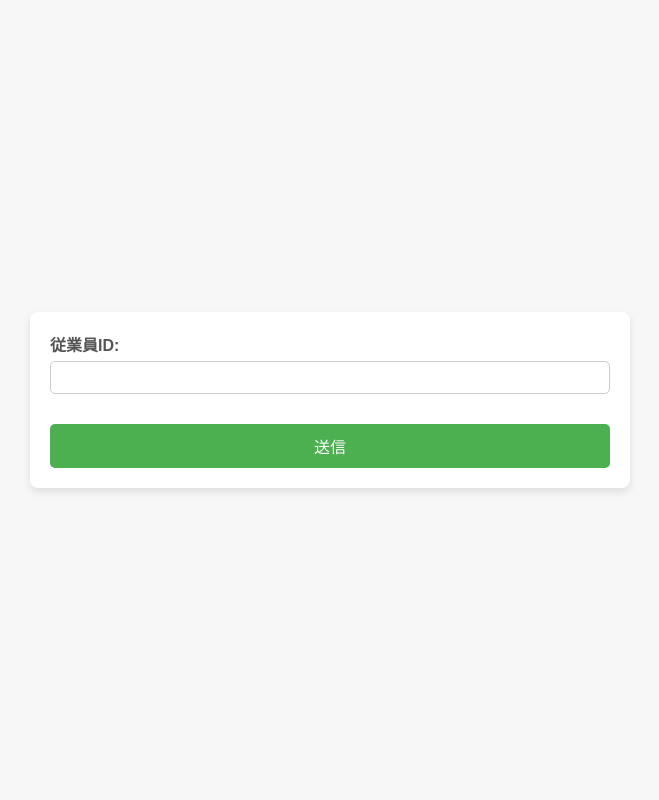
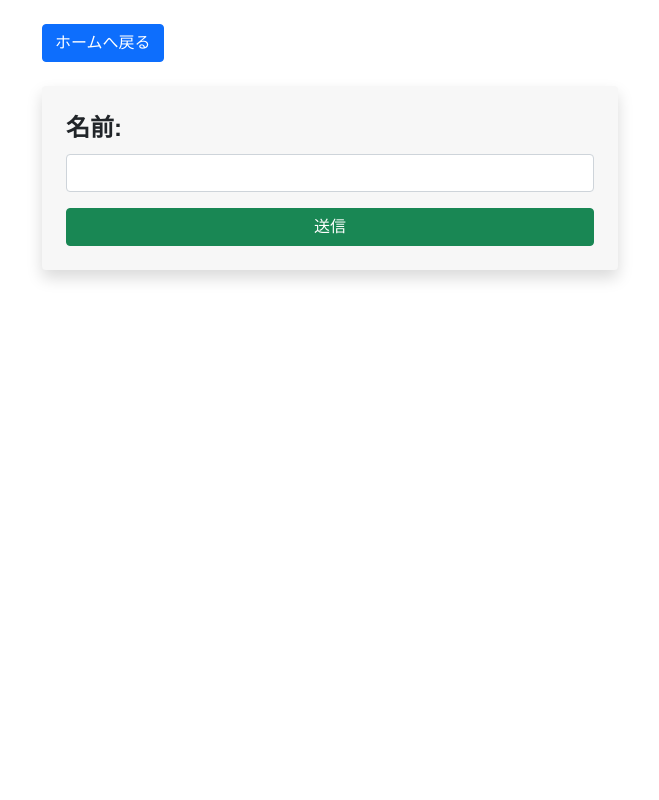
Before and after one commit to Y-Kanekoo/R3, a Django app: page /submit_answers/ in a window 1280 px wide. Shown: the whole page, without its empty margins (310-969 px from the left). Run offline with Django 5.2, Linux system fonts and the light colour scheme; data that the repository does not hold is empty; some libraries are stand-ins or nearby versions.

Commit message:
submit_answers.html + .css

```diff
--- a/myproject-master/myproject-master/myapp/static/myapp/css/submit_answers.css
+++ b/myproject-master/myproject-master/myapp/static/myapp/css/submit_answers.css
@@ -1,79 +1,17 @@
+/* submit_answers.css */
+
 body {
     font-family: Arial, sans-serif;
-    margin: 0;
-    padding: 0;
-    background-color: #f7f7f7;
-    display: flex;
-    align-items: center;
-    justify-content: center;
-    height: 100vh;
-    overflow: hidden;
 }
 
-h2 {
-    color: #333;
-    text-align: center;
-    margin-bottom: 20px;
+.container {
+    max-width: 600px;
 }
 
-form {
-    width: 80%;
-    max-width: 600px;
-    max-height: 80vh; /* 最大の高さ */
-    overflow-y: auto; /* スクロール対応 */
-    padding: 20px;
-    background-color: #ffffff;
-    border-radius: 8px;
-    box-shadow: 0px 4px 8px rgba(0, 0, 0, 0.1);
-    box-sizing: border-box;
-    text-align: center;
+h5 {
+    font-size: 1.25rem;
 }
 
-.form-group, .question-section {
-    margin-bottom: 20px;
-    text-align: left;
+.bg-light {
+    background-color: #f7f7f7 !important;
 }
-
-label {
-    font-weight: bold;
-    color: #555;
-}
-
-input[type="text"], input[type="time"] {
-    width: 100%;
-    padding: 8px;
-    margin-top: 5px;
-    border-radius: 5px;
-    border: 1px solid #ccc;
-    box-sizing: border-box;
-}
-
-.option {
-    margin-left: 20px;
-    display: block;
-    text-align: left;
-}
-
-.question-section {
-    padding: 15px;
-    background-color: #f9f9f9;
-    border-radius: 8px;
-    border: 1px solid #ddd;
-    margin-bottom: 20px;
-}
-
-.submit-button {
-    width: 100%;
-    padding: 10px;
-    background-color: #4CAF50;
-    color: white;
-    border: none;
-    border-radius: 5px;
-    font-size: 16px;
-    cursor: pointer;
-    margin-top: 10px;
-}
-
-.submit-button:hover {
-    background-color: #45a049;
-}
--- a/myproject-master/myproject-master/myapp/templates/myapp/submit_answers.html
+++ b/myproject-master/myproject-master/myapp/templates/myapp/submit_answers.html
@@ -1,34 +1,46 @@
 <!DOCTYPE html>
 <html lang="ja">
+
 <head>
     <meta charset="UTF-8">
     <meta name="viewport" content="width=device-width, initial-scale=1.0">
     <title>回答の提出</title>
     {% load static %}
+    <link href="https://cdn.jsdelivr.net/npm/bootstrap@5.1.3/dist/css/bootstrap.min.css" rel="stylesheet">
     <link rel="stylesheet" href="{% static 'myapp/css/submit_answers.css' %}">
 </head>
+
 <body>
+    <div class="container mt-4">
+        <!-- ホームに戻るボタン -->
+        <div class="mb-4">
+            <a href="{% url 'myapp:home' %}" class="btn btn-primary">ホームへ戻る</a>
+        </div>
 
-    <form method="post">
+        <form method="post" class="bg-light p-4 rounded shadow">
             {% csrf_token %}
 
-        <!-- Employee ID field with label -->
-        <div class="form-group">
-            <label for="employee_id">従業員ID:</label>
-            <input type="text" id="employee_id" name="employee_id" required>
+            <!-- 従業員IDの入力フィールド -->
+            <div class="mb-3">
+                <label for="employee_id" class="form-label fw-bold fs-4"> 名前:</label>
+                <input type="text" id="employee_id" name="employee_id" class="form-control" required>
             </div>
 
+            <!-- アンケートの質問と回答 -->
             {% for questionnaire in questionnaires %}
-            <div class="question-section">
-                <!-- Display questionnaire title -->
-                <h3>{{ questionnaire.title }}</h3>
+            <div class="mb-4 p-3 border rounded">
+                <h5>{{ questionnaire.title }}</h5>
 
                 {% with options_found=False %}
                 {% for option in options %}
                 {% if option.questionnaire.id == questionnaire.id %}
-                            <div class="option">
-                                <input type="radio" id="questionnaire_{{ questionnaire.id }}_{{ option.id }}" name="questionnaire_{{ questionnaire.id }}" value="{{ option.option_value }}" required>
-                                <label for="questionnaire_{{ questionnaire.id }}_{{ option.id }}">{{ option.option_text }}</label>
+                <div class="form-check">
+                    <input class="form-check-input" type="radio"
+                        id="questionnaire_{{ questionnaire.id }}_{{ option.id }}"
+                        name="questionnaire_{{ questionnaire.id }}" value="{{ option.option_value }}" required>
+                    <label class="form-check-label" for="questionnaire_{{ questionnaire.id }}_{{ option.id }}">
+                        {{ option.option_text }}
+                    </label>
                 </div>
                 {% with options_found=True %}
                 {% endwith %}
@@ -36,11 +48,14 @@
                 {% endfor %}
 
                 {% if not options_found %}
-                        <div class="answer-input">
+                <div class="mt-2">
                     {% if questionnaire.answer_type == 'time_select' %}
-                                <input type="time" name="questionnaire_{{ questionnaire.id }}" required>
+                    <!-- カスタムの10分刻み時間ドロップダウン -->
+                    <select name="questionnaire_{{ questionnaire.id }}" class="form-select" required>
+                    </select>
                     {% elif questionnaire.answer_type == 'text' %}
-                                <input type="text" name="questionnaire_{{ questionnaire.id }}" required>
+                    <!-- テキスト入力フィールド -->
+                    <input type="text" name="questionnaire_{{ questionnaire.id }}" class="form-control" required>
                     {% endif %}
                 </div>
                 {% endif %}
@@ -48,7 +63,35 @@
             </div>
             {% endfor %}
 
-        <button type="submit" class="submit-button">送信</button>
+            <!-- 送信ボタン -->
+            <button type="submit" class="btn btn-success w-100">送信</button>
         </form>
+    </div>
+
+    <script src="https://cdn.jsdelivr.net/npm/bootstrap@5.1.3/dist/js/bootstrap.bundle.min.js"></script>
+    <script>
+        // 10分刻みの時間リストを生成する関数
+        function populateTimeOptions() {
+            const timeSelects = document.querySelectorAll('select[name^="questionnaire_"]');
+
+            // 各セレクトボックスに時間オプションを追加
+            timeSelects.forEach(select => {
+                for (let hour = 0; hour < 24; hour++) {
+                    for (let minute = 0; minute < 60; minute += 10) {
+                        const option = document.createElement('option');
+                        const formattedHour = hour.toString().padStart(2, '0');
+                        const formattedMinute = minute.toString().padStart(2, '0');
+                        option.value = `${formattedHour}:${formattedMinute}`;
+                        option.textContent = `${formattedHour}:${formattedMinute}`;
+                        select.appendChild(option);
+                    }
+                }
+            });
+        }
+
+        // ページ読み込み後に時間オプションを設定
+        document.addEventListener('DOMContentLoaded', populateTimeOptions);
+    </script>
 </body>
+
 </html>
--- a/myproject-master/myproject-master/myproject/settings.py
+++ b/myproject-master/myproject-master/myproject/settings.py
@@ -91,7 +91,7 @@ DATABASES = {
         'ENGINE': 'django.db.backends.mysql',
         'NAME': 'giveandgift',  # データベース名
         'USER': 'root',  # ユーザー名
-        'PASSWORD': 'root',  # パスワード
+        'PASSWORD': 'Root',  # パスワード
         'HOST': 'localhost',  # ホスト (通常は'localhost')
         'PORT': '3306',  # ポート (通常は3306)
     }
```
Also changed, not shown: myproject-master/myproject-master/myapp/templates/myapp/base.html (added, +29 -0 lines). Lines whose indentation alone changed are shown as unchanged.
